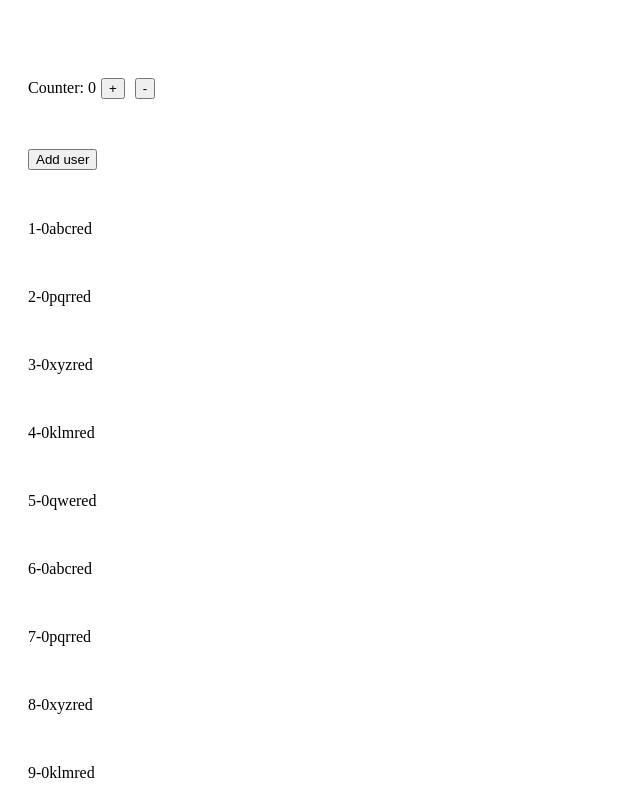
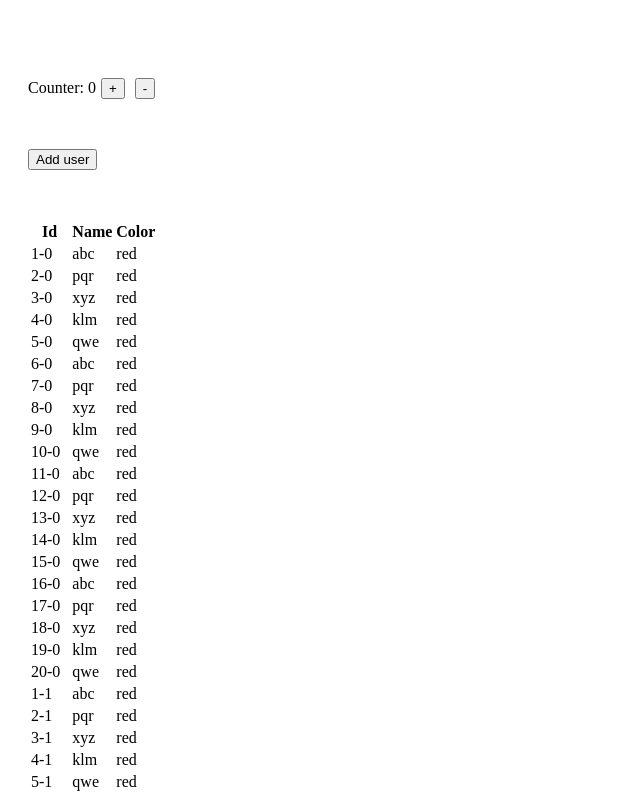
Before and after one commit to bhoomika08/supercharged-list, a React (Create React App) app in the folder example/: page / in a window 1280 px wide. Shown: the top 795 px of the page, without its empty margins (0-640 px from the left). Built offline with nearby package versions, Linux system fonts and the light colour scheme.

Commit message:
add scroll virtualization

```diff
--- a/example/src/app/component/flat_list.jsx
+++ b/example/src/app/component/flat_list.jsx
@@ -1,5 +1,7 @@
 import React from "react";
 import isEqual from "lodash.isequal";
+
+const timeoutMilliSec = 0;
 
 const itemChecker = (prevProps, nextProps) => {
   return isEqual(prevProps, nextProps);
@@ -13,23 +15,62 @@ class FlatList extends React.Component {
     this.state = {
       items: []
     };
+    this.lastItem = React.createRef();
+    this.loadMoreItems = this.loadMoreItems.bind(this);
   }
 
   componentDidMount() {
-    const { data, batchCount, isVirtual } = this.props;
-    if(isVirtual) {
+    const { data, batchCount, isVirtual, isScroll, scrollParent } = this.props;
+    const { items } = this.state;
+
+    if (isVirtual) {
       this.setState({
         items: data.slice(0, batchCount)
+      });
+    } else if (isScroll) {
+      if (data.length > 0 && items.length == 0)
+        this.setState({
+          items: data.slice(0, batchCount)
+        });
+      const parent = scrollParent ? document.querySelector(scrollParent) : window;
+      const parentHeight = scrollParent ? parent.clientHeight : window.innerHeight;
+      parent.addEventListener("scroll", () => {
+        if (this.lastItem.current.getBoundingClientRect().bottom - 300 <= parentHeight) {
+          this.loadMoreItems();
+        }
       });
     }
   }
 
   componentDidUpdate({ data: oldData }) {
-    const { data, batchCount, isVirtual } = this.props;
+    const { data, batchCount, isVirtual, isScroll } = this.props;
     const { items } = this.state;
 
     if (isVirtual) {
       if (oldData.length == data.length && itemChecker({ data: oldData }, { data })) {
+        this.loadMoreItems();
+      } else {
+        this.setState({ items: [] });
+      }
+    } else if (isScroll) {
+      if (oldData.length == data.length && itemChecker({ data: oldData }, { data })) {
+        if (items.length == 0)
+          this.setState({
+            items: data.slice(0, batchCount)
+          });
+      } else {
+        this.setState({ items: [] });
+      }
+    }
+  }
+
+  componentWillUnmount() {
+    window.removeEventListener("scroll", this.handleOnScroll);
+  }
+
+  loadMoreItems() {
+    const { data, batchCount } = this.props;
+    const { items } = this.state;
     clearTimeout(this.timeoutId);
     const hasMore =
       items.length + batchCount <= data.length ||
@@ -39,23 +80,19 @@ class FlatList extends React.Component {
         this.setState(prevState => ({
           items: [...items, ...data.slice(prevState.items.length, prevState.items.length + batchCount)]
         }));
-          }, 100);
-        }
-      } else {
-        this.setState({ items: [] });
-      }
+      }, timeoutMilliSec);
     }
   }
 
   render() {
-    const { data, renderItem, itemKey, isVirtual } = this.props;
+    const { data, renderItem, itemKey, isVirtual, isScroll } = this.props;
     const { items } = this.state;
-    return (isVirtual ? items : data).map(item => (
-      <ItemRenderer
-        key={`List-${typeof item == "object" ? item[itemKey] : item}`}
-        item={item}
-        renderItem={renderItem}
-      />
+    const lastIndex = items.length - 1;
+    return (isVirtual || isScroll ? items : data).map((item, idx) => (
+      <React.Fragment key={`List-${typeof item == "object" ? item[itemKey] : item}`}>
+        <ItemRenderer item={item} renderItem={renderItem} />
+        {idx == lastIndex && <tr ref={this.lastItem}></tr>}
+      </React.Fragment>
     ));
   }
 }
--- a/example/src/app/component/list_row.jsx
+++ b/example/src/app/component/list_row.jsx
@@ -4,11 +4,11 @@ class ListRow extends React.Component {
   render() {
     const { item } = this.props;
     return (
-      <div className="container">
-        <span>{item.id}</span>
-        <span>{item.name}</span>
-        <span>{item.favorites.color}</span>
-      </div>
+      <tr className="container">
+        <td>{item.id}</td>
+        <td>{item.name}</td>
+        <td>{item.favorites.color}</td>
+      </tr>
     );
   }
 };
--- a/example/src/app/component/redux_counter.jsx
+++ b/example/src/app/component/redux_counter.jsx
@@ -195,7 +195,25 @@ class ReduxCounter extends React.Component {
           </button>
         </div>
         <button onClick={this.addUser}>Add user</button>
-        <FlatList data={Object.values(users)} isVirtual batchCount={70} renderItem={(item) => <ListRow item={item} />} />
+        <div>
+          <table>
+            <thead>
+              <tr>
+                <th>Id</th>
+                <th>Name</th>
+                <th>Color</th>
+              </tr>
+            </thead>
+            <tbody data-scroll-parent="scroll-parent">
+              <FlatList
+                data={Object.values(users)}
+                isScroll
+                batchCount={50}
+                renderItem={item => <ListRow item={item} />}
+              />
+            </tbody>
+          </table>
+        </div>
       </div>
     );
   }
```
Also changed, not shown: 1 other file (tests, documents, lock files or other folders). Lines whose indentation alone changed are shown as unchanged.
